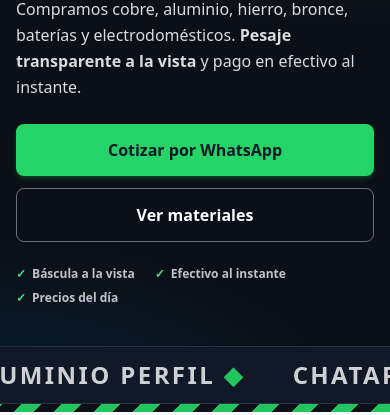
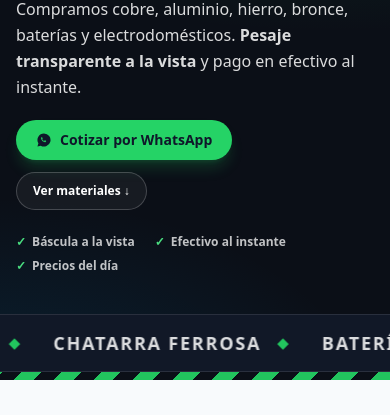
Before and after one commit to UziWrld/gamaweb, an Astro site: page / in a window 390 px wide. Shown: the part 263-678 px from the top of the page. Built offline with nearby package versions, Linux system fonts and the light colour scheme; Astro itself is replaced by a stand-in of ours.

Commit message:
feat(hero): animate infinite materials ticker and refine mobile hero buttons to sleek compact pills

```diff
--- a/src/pages/index.astro
+++ b/src/pages/index.astro
@@ -55,12 +55,16 @@ const clientSegments = [
           Compramos cobre, aluminio, hierro, bronce, baterías y electrodomésticos. <strong>Pesaje transparente a la vista</strong> y pago en efectivo al instante.
         </p>
 
-        <div class="mt-6 flex flex-col sm:flex-row gap-3">
-          <a class="btn btn-wa w-full sm:w-auto text-base sm:text-lg font-extrabold text-center py-3.5 px-6 shadow-md shadow-wa/20" href={waLink(generalMessage())} target="_blank" rel="noopener noreferrer">
-            Cotizar por WhatsApp
+        <div class="mt-5 flex flex-wrap items-center gap-3">
+          <a class="btn btn-wa !rounded-full text-sm sm:text-base font-extrabold py-2.5 px-5 shadow-lg shadow-wa/20 transition hover:scale-[1.02] active:scale-[0.98]" href={waLink(generalMessage())} target="_blank" rel="noopener noreferrer">
+            <svg class="h-4 w-4 sm:h-5 sm:w-5 flex-none" viewBox="0 0 24 24" fill="currentColor" aria-hidden="true">
+              <path d="M12 2.2A9.8 9.8 0 0 0 3.6 17l-1.4 4.8 4.9-1.3A9.8 9.8 0 1 0 12 2.2z" />
+              <path fill="#22c55e" d="M9 7.6c-.3 0-.6.1-.8.4-.5.6-.9 1.3-.5 2.4.6 1.7 2.2 3.5 4 4.4 1.3.6 2 .5 2.7.1.3-.2.7-.6.8-1 .1-.3 0-.5-.2-.6l-1.5-.8c-.2-.1-.4 0-.5.1l-.6.7c-.1.1-.3.2-.5.1-.9-.4-1.9-1.3-2.4-2.2-.1-.2-.1-.4 0-.5l.5-.6c.1-.1.1-.3 0-.5l-.7-1.6c-.1-.2-.3-.3-.5-.3z" />
+            </svg>
+            <span>Cotizar por WhatsApp</span>
           </a>
-          <a class="btn btn-ghost w-full sm:w-auto text-base sm:text-lg text-center py-3.5 px-5 hover:bg-white/10" href="/materiales/">
-            Ver materiales
+          <a class="btn btn-ghost !rounded-full text-xs sm:text-sm font-bold py-2.5 px-4 border-white/20 bg-white/5 hover:bg-white/10 transition" href="/materiales/">
+            <span>Ver materiales &darr;</span>
           </a>
         </div>
 
@@ -81,13 +85,38 @@ const clientSegments = [
       </aside>
     </div>
 
-    <!-- Cinta de materiales (CSS puro) -->
-    <div class="overflow-hidden border-y border-white/10 bg-brand-900 py-3" aria-hidden="true">
-      <div class="ticker-track font-display text-2xl font-bold uppercase tracking-widest text-white/80">
-        {[0, 1].map(() => ticker.map((t) => <span class="px-6">{t} <span class="text-copper-500">◆</span></span>))}
+    <!-- Cinta de materiales animada continua -->
+    <div class="overflow-hidden border-y border-white/10 bg-brand-900 py-3.5 select-none" aria-hidden="true">
+      <div class="ticker-track">
+        {[0, 1].map(() => (
+          <div class="flex items-center shrink-0 font-display text-lg sm:text-2xl font-bold uppercase tracking-widest text-white/85">
+            {ticker.map((t) => (
+              <span class="inline-flex items-center px-4 sm:px-6">
+                <span>{t}</span>
+                <span class="text-copper-500 ml-4 sm:ml-6 text-sm">◆</span>
+              </span>
+            ))}
+          </div>
+        ))}
       </div>
     </div>
     <div class="hazard" aria-hidden="true"></div>
+
+    <style is:inline>
+      @keyframes ticker-slide {
+        0% { transform: translateX(0%); }
+        100% { transform: translateX(-50%); }
+      }
+      .ticker-track {
+        display: flex !important;
+        width: max-content !important;
+        will-change: transform;
+        animation: ticker-slide 26s linear infinite !important;
+      }
+      .ticker-track:hover {
+        animation-play-state: paused !important;
+      }
+    </style>
   </section>
 
   <!-- PILARES DE CONFIANZA -->
--- a/src/styles/global.css
+++ b/src/styles/global.css
@@ -43,12 +43,28 @@
   background: repeating-linear-gradient(-45deg, var(--color-copper-500) 0 14px, var(--color-brand-950) 14px 28px);
 }
 
-/* Cinta de materiales (CSS puro) */
-.ticker-track { display: flex; width: max-content; animation: ticker 40s linear infinite; }
-@keyframes ticker { to { transform: translateX(-50%); } }
+/* Cinta de materiales animada continua (Marquee infinito fluido) */
+.ticker-track {
+  display: flex;
+  width: max-content;
+  will-change: transform;
+  animation: ticker-slide 26s linear infinite;
+}
+.ticker-track:hover {
+  animation-play-state: paused;
+}
+@keyframes ticker-slide {
+  0% {
+    transform: translate3d(0, 0, 0);
+  }
+  100% {
+    transform: translate3d(-50%, 0, 0);
+  }
+}
 @media (prefers-reduced-motion: reduce) {
-  .ticker-track { animation: none; }
-  html { scroll-behavior: auto; }
+  .ticker-track {
+    animation: none;
+  }
 }
 
 /* Fondo del hero: atmósfera oscura industrial con destellos en verde y azul de la tarjeta */
```
